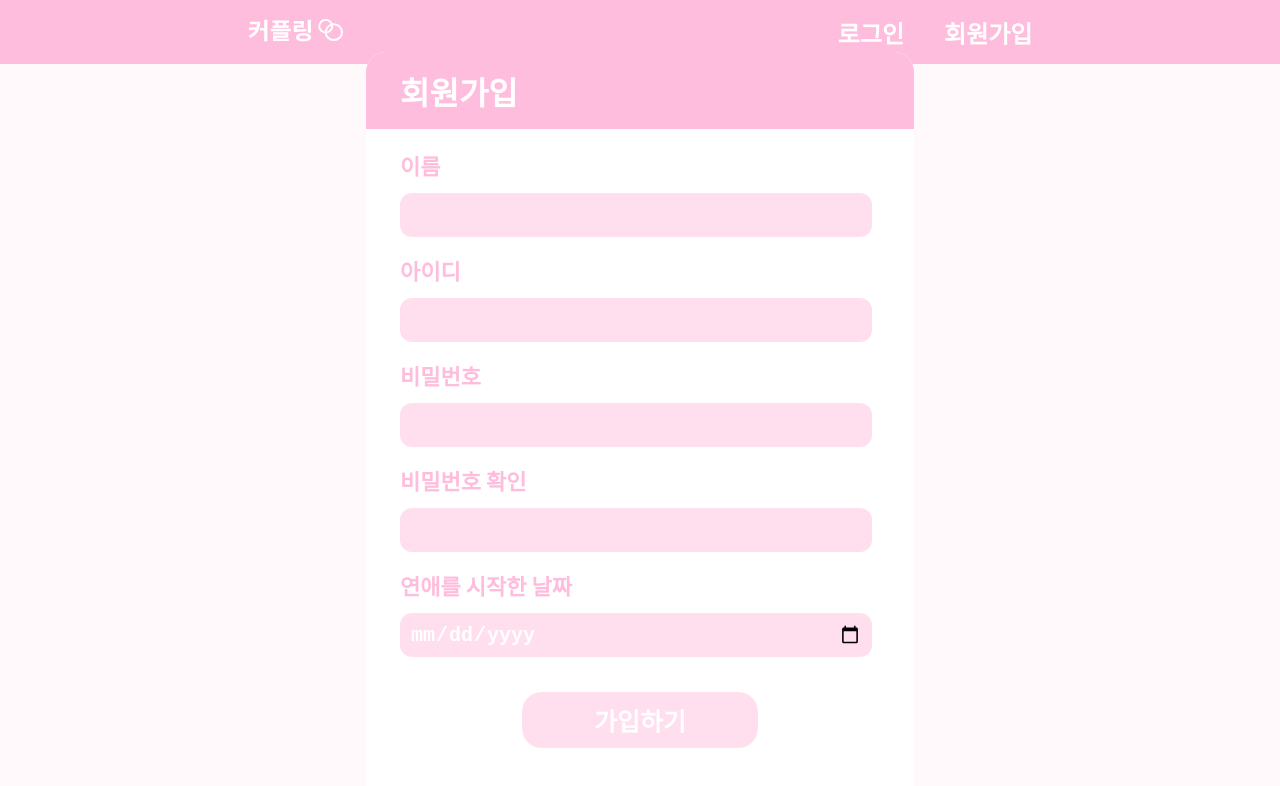
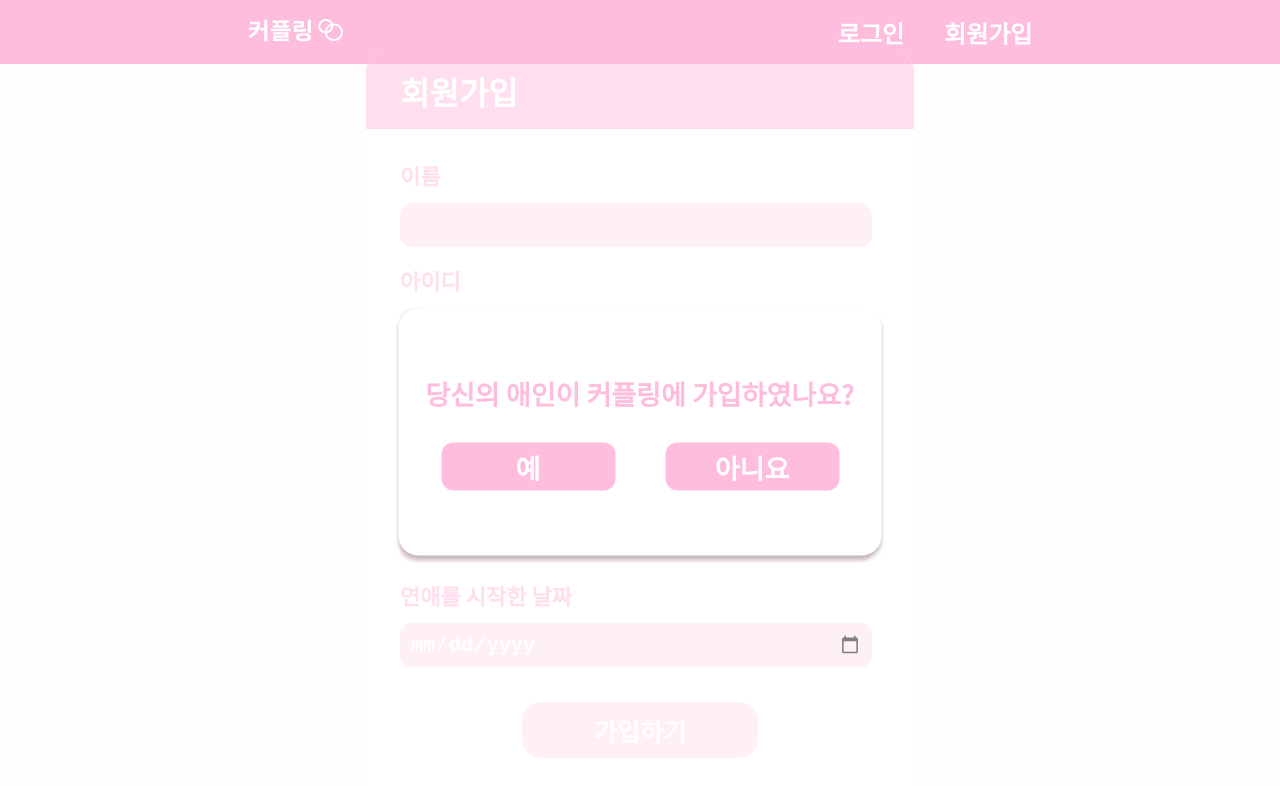
Before and after one commit to Couple-ring/Couple-ring_Front, a React (Create React App) app: page /signup in a window 1280 px wide. Both pictures are taken after a click on the button "가입하기". Shown: the top 786 px of the page. Built offline with nearby package versions, Linux system fonts and the light colour scheme.

Commit message:
Create🌼 회원가입 페이지

```diff
--- a/src/components/Signup/index.tsx
+++ b/src/components/Signup/index.tsx
@@ -1,6 +1,7 @@
 import styled from "styled-components";
 import { MainColor, PointColor } from "../../style";
 import { AuthType } from "../../inteface";
+import { useState } from "react";
 
 function SignupInputs(): JSX.Element {
   const Text: AuthType[] = [
@@ -23,13 +24,18 @@ function SignupInputs(): JSX.Element {
   );
 };
 
-function CheckModal(): JSX.Element {
+function CheckModal({ setInfo, setSignupCheck }: { setInfo: any, setSignupCheck: any }): JSX.Element {
+  const GoCoupleInfo = () => {
+    setInfo(true);
+    setSignupCheck(false);
+  }
+
   return (
     <Background>
       <Box>
         <>당신의 애인이 커플링에 가입하였나요?</>
         <Btns>
-          <Btn>예</Btn>
+          <Btn onClick={GoCoupleInfo}>예</Btn>
           <Btn>아니요</Btn>
         </Btns>
       </Box>
@@ -37,13 +43,39 @@ function CheckModal(): JSX.Element {
   );
 };
 
-function Signup(): JSX.Element {
+function CoupleInfo(): JSX.Element {
+  return (
+    <Wrapper>
+      <Head>회원가입</Head>
+      <Inputs>
+        <SignupInput>
+          <Title>연인 아이디</Title>
+          <Input />
+        </SignupInput>
+      </Inputs>
+      <SignupBtn>완료</SignupBtn>
+    </Wrapper>
+  );
+};
+
+function MyInfo({ setSignupCheck }: { setSignupCheck: any }): JSX.Element {
   return (
     <Container>
       <Head>회원가입</Head>
       <SignupInputs />
-      <SignupBtn>가입하기</SignupBtn>
+      <SignupBtn onClick={() => (setSignupCheck(true))}>가입하기</SignupBtn>
     </Container>
+  );
+};
+
+function Signup(): JSX.Element {
+  const [Info, setInfo] = useState<boolean>(false);
+  const [signupCheck, setSignupCheck] = useState<boolean>(false);
+  return (
+    <>
+      {Info ? <CoupleInfo /> : <MyInfo setSignupCheck={setSignupCheck} />}
+      {signupCheck && <CheckModal setInfo={setInfo} setSignupCheck={setSignupCheck} />}
+    </>
   );
 };
 
@@ -72,9 +104,9 @@ const Head = styled.span`
 const Inputs = styled.div`
   display: flex;
   flex-direction: column;
+  gap: 17px;
   margin-left: 34px;
-  margin-top: 20px;
-  gap: 17px;
+  margin-top: 30px;
 `;
 const SignupInput = styled.div`
   display: flex;
@@ -160,5 +192,15 @@ const Btn = styled.button`
     background: ${MainColor};
   }
 `;
+const Wrapper = styled.div`
+  background: #FFFFFF;
+  border-radius: 20px;
+  position: absolute;
+  width: 548px;
+  height: 331px;
+  top: 50%;
+  left: 50%;
+  transform: translate(-50%, -50%);
+`;
 
 export default Signup;
```
